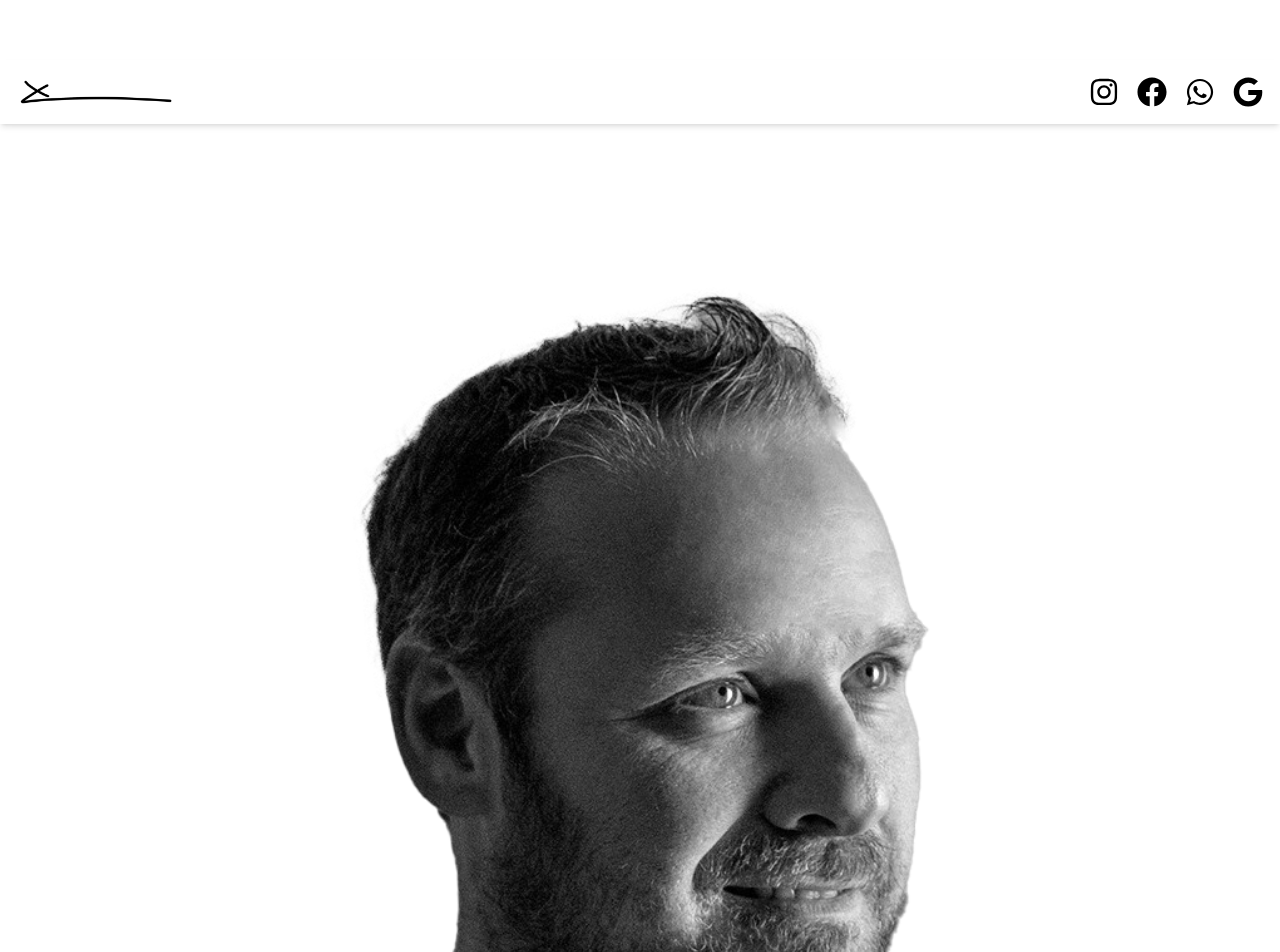
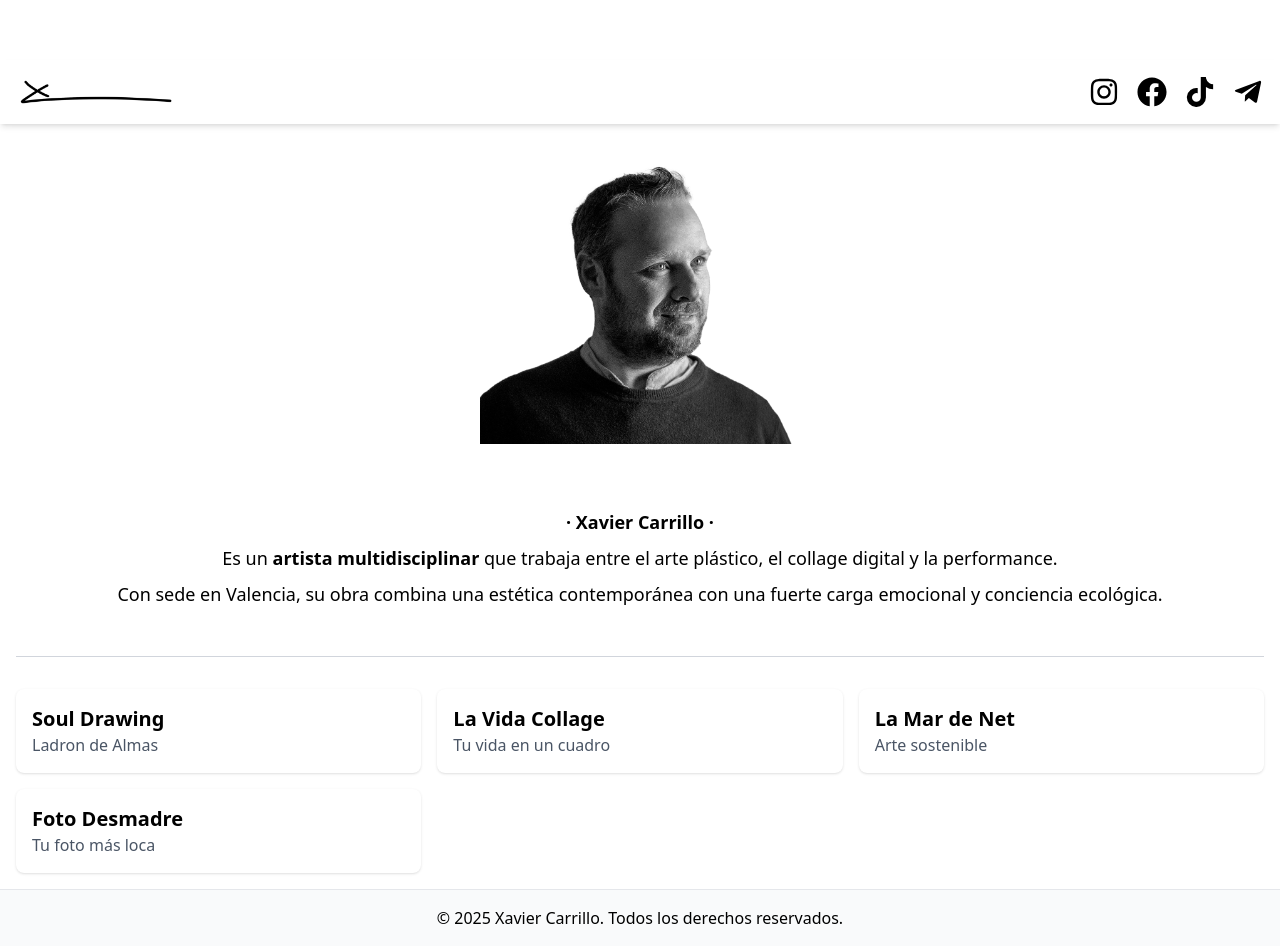
Before and after one commit to ivanbardon/xavi, a React (Vite) app in the folder webxavi/: page / in a window 1280 px wide. Shown: the part 1100-2052 px from the top of the page. Built offline with nearby package versions, Linux system fonts and the light colour scheme.

Commit message:
added content

```diff
--- /dev/null
+++ b/webxavi/public/index.html
@@ -0,0 +1,2 @@
+<link rel="manifest" href="/manifest.json" />
+<meta name="theme-color" content="#ffffff" />
--- a/webxavi/src/componentes/Bio.jsx
+++ b/webxavi/src/componentes/Bio.jsx
@@ -6,11 +6,11 @@ function Bio() {
       <img
         src="/xavi/xavi-contacto.png"
         alt="Mi foto"
-        className="w-full h-auto object-cover rounded-none shadow-none"
+        className="w-80 h-auto object-cover rounded-none shadow-none flex justify-center mx-auto mb-8"
       />
 
-      <p className="text-lg text-gray-700 p-8 text-center">
-        <span className="block mb-2 text-primary-700 font-bold">Xavier Carrillo</span>
+      <p className="text-lg p-8 text-center">
+        <span className="block mb-2 text-primary-700 font-bold">· Xavier Carrillo ·</span>
         Es un <span className="font-bold text-primary-700">artista multidisciplinar</span> que trabaja entre el arte plástico, el collage digital y la performance.<br />
         <span className="block mt-2">Con sede en Valencia, su obra combina una estética contemporánea con una fuerte carga emocional y conciencia ecológica.</span>
       </p>
--- a/webxavi/src/componentes/Footer.jsx
+++ b/webxavi/src/componentes/Footer.jsx
@@ -1,8 +1,9 @@
 function Footer() {
+  const year = new Date().getFullYear();
   return (
-    <footer className="bg-gray-800 text-white py-4 border-t-2 border-gray-700">
+    <footer className="py-4 border-t-1 border-gray-200 bg-gray-50">
       <div className="container mx-auto text-center">
-        <p>&copy; 2023 Xavier Carrillo. Todos los derechos reservados.</p>
+        <p>&copy; {year} Xavier Carrillo. Todos los derechos reservados.</p>
       </div>
     </footer>
   );
--- a/webxavi/src/componentes/Hero.jsx
+++ b/webxavi/src/componentes/Hero.jsx
@@ -47,7 +47,7 @@ function Hero() {
         // Limita el scroll solo al alto del Hero (viewport)
         const maxScroll = window.innerHeight;
         const scrollPercent = Math.min(scrollTop / maxScroll, 1);
-        const fadeDistance = 200; // Distancia para el fade-out
+        const fadeDistance = 100; // Distancia para el fade-out
         const opacity = Math.max(0, 1 - scrollTop / fadeDistance);
         setTextOpacity(opacity);
 
@@ -86,7 +86,7 @@ function Hero() {
         alt="Hero Frame"
       />
       <div
-        className="absolute top-0 left-0 w-full h-full flex flex-col items-center justify-center z-2 transition-opacity duration-300"
+        className="absolute top-0 left-0 w-full h-full flex flex-col items-center justify-center z-2 transition-opacity duration-100"
         style={{ opacity: textOpacity }}
       >
         <h2 className="text-4xl font-bold text-black drop-shadow-lg p-1 text-center">Arte eres tú</h2>
--- a/webxavi/src/componentes/NavBar.jsx
+++ b/webxavi/src/componentes/NavBar.jsx
@@ -1,5 +1,5 @@
 import React, { useState } from "react";
-import { FaInstagram, FaFacebook, FaWhatsapp, FaGoogle, FaCheck } from "react-icons/fa";
+import { FaInstagram, FaFacebook, FaWhatsapp, FaCheck, FaTiktok, FaTelegramPlane,  } from "react-icons/fa";
 import logo from '../assets/logo.png';
 
 function NavBar() {
@@ -31,17 +31,17 @@ function NavBar() {
         </button>
         <button
           className="rounded-full h-8 w-8 flex items-center justify-center"
-          onClick={() => handleOpen("Whatsapp")}
-          aria-label="WhatsApp"
+          onClick={() => handleOpen("Tiktok")}
+          aria-label="Tiktok"
         >
-          <FaWhatsapp className="text-3xl" />
+          <FaTiktok className="text-3xl" />
         </button>
         <button
           className="rounded-full h-8 w-8 flex items-center justify-center"
-          onClick={() => handleOpen("Google")}
-          aria-label="Google"
+          onClick={() => handleOpen("Telegram")}
+          aria-label="Telegram"
         >
-          <FaGoogle className="text-3xl" />
+          <FaTelegramPlane className="text-3xl" />
         </button>
       </div>
 
--- a/webxavi/src/componentes/ProyectoFotoDesmadre.jsx
+++ b/webxavi/src/componentes/ProyectoFotoDesmadre.jsx
@@ -8,7 +8,7 @@ function ProyectoFotoDesmadre() {
         <img
           src="/xavi/fotodesmadre1.png"
           alt="Foto Desmadre - Tu foto más loca"
-          className="w-80-auto object-cover flex justify-center mx-auto mb-8"
+          className="w-30 h-auto object-cover flex justify-center mx-auto mb-8"
         />
         <img
           src="/xavi/fotodesmadre4.png"
@@ -16,7 +16,7 @@ function ProyectoFotoDesmadre() {
           className="w-70 h-auto object-cover flex justify-center mx-auto mb-8"
         />
         <p className="text-lg text-gray-700 mt-4">
-          Es un proyecto artístico y educativo que busca concienciar sobre el problema del plástico en el mar desde una perspectiva creativa y no impositiva
+          No es una foto… es una explosión de tu lado más salvaje, divertido e inesperado. Aquí no buscamos tu mejor pose, buscamos la más loca. Déjate llevar, ríe, grita, muévete…  y transformaré esa energía en una  obra artística única, con técnica mixta: fotografía + pintura
         </p>
         <hr className="my-4 text-gray-300" />
         <Botonera />
```
